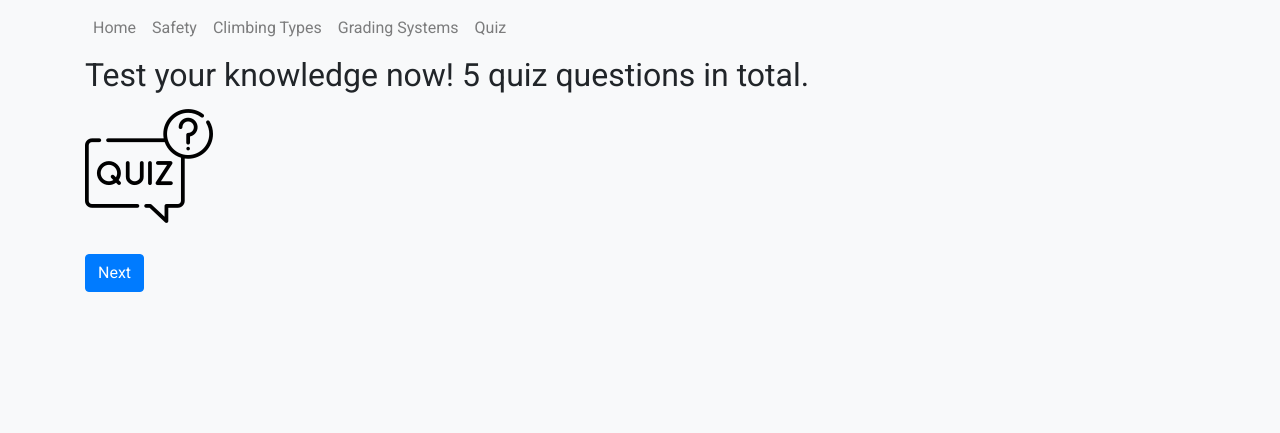
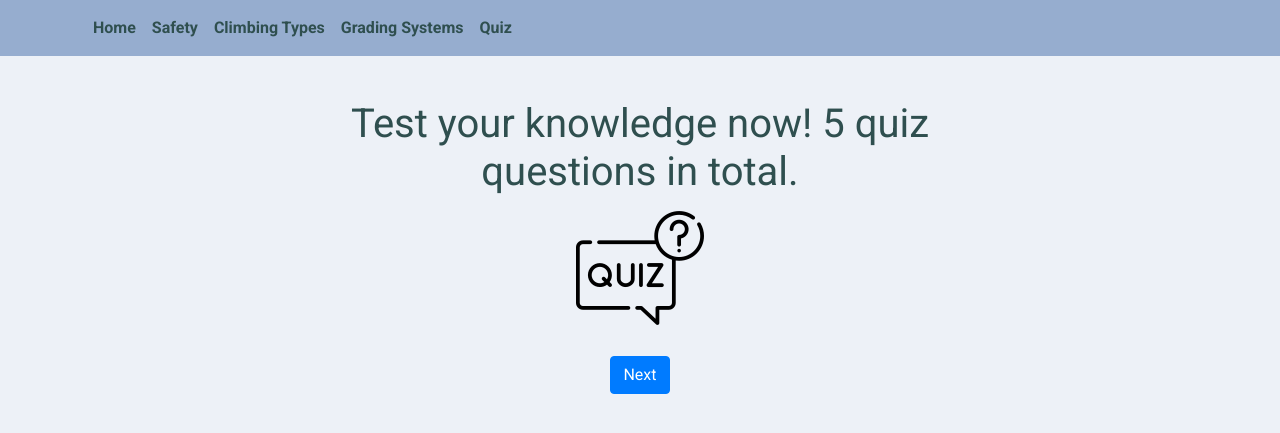
Before and after one commit to vanessazhangyq/rockclimbing101, a Flask app: page /quiz/0 in a window 1280 px wide. Shown: the top 433 px of the page. Run offline with Flask 3, Linux system fonts and the light colour scheme; some libraries are stand-ins or nearby versions.

Commit message:
Styling updates

```diff
--- a/server.py
+++ b/server.py
@@ -12,7 +12,8 @@ lessons = {
         "title": "How to safety fall in bouldering",
         "media": "http://valcursus.nl/media/posts/8/responsive/poster-md.png",
         "media_type": "vertical",
-        "text": "To safely fall, you want to fall on your feet with knees bent (squat position) and engage the Tuck and Roll technique. The Tuck & Roll technique implies that you TUCK your arms as you jump down and ROLL backward to break the fall. Tucking your arms prevents you from landing on and potentially breaking your arms and rolling over takes pressure away from the knees.",
+        "text":
+            "The Tuck & Roll technique implies that you TUCK your arms as you jump down and ROLL backward to break the fall. Tucking your arms prevents you from landing on and potentially breaking your arms and rolling over takes pressure away from your knees.",
         "previous_lesson": "home",
         "next_lesson": "2"
     },
@@ -29,7 +30,7 @@ lessons = {
         "title": "Step 1: T-rex",
         "media": "https://ih1.redbubble.net/image.852291934.8842/flat,750x,075,f-pad,750x1000,f8f8f8.u3.jpg",
         "media_type": "vertical",
-        "text": "Just like a T-rex dinosaur\nLand on your feet with bent knees\nTuck your arms inside",
+        "text": "Just like a T-rex dinosaur - Land on your feet with bent knees & tuck your arms inside.",
         "previous_lesson": "2",
         "next_lesson": "4"
     },
@@ -38,7 +39,7 @@ lessons = {
         "title": "Step 2: Turtle",
         "media": "https://png.pngtree.com/png-clipart/20230813/original/pngtree-funny-tortoise-turtle-walking-climbing-rock-exotic-reptile-cartoon-picture-image_7909655.png",
         "media_type": "horizontal",
-        "text": "Put chin on chest to avoid head injuries",
+        "text": "Just like a turtle - Put chin on chest to avoid head injuries.",
         "previous_lesson": "3",
         "next_lesson": "5"
     },
@@ -47,14 +48,14 @@ lessons = {
         "title": "Step 3: Roll",
         "media": "https://lh5.googleusercontent.com/proxy/MMyexNOu5E33wBjlzTkYGN9gDO29L6C8_No7PbdWkyVjzCMza4Aw51GsamHnQsDLM0FueiA5g-5HPWBfl1qUg72vBA",
         "media_type": "vertical",
-        "text": "Roll back. Don't lean forward otherwise your face will hit the wall.",
+        "text": "Roll back - Don't lean forward otherwise your face will hit the wall.",
         "previous_lesson": "4",
         "next_lesson": "6"
     },
     "6": {
         "lesson_id": "6",
-        "title": "Quick Check 1/2",
-        "question": "You should roll forwards after landing with two feet.",
+        "title": "Quick Check on Safety 1/2",
+        "question": "If the following statement True or False: You should roll forwards after landing with two feet.",
         "options": ["True", "False"],
         "correct_answer": "False",
         "previous_lesson": "5",
@@ -62,7 +63,7 @@ lessons = {
     },
     "7": {
         "lesson_id": "7",
-        "title": "Quick Check 2/2",
+        "title": "Quick Check on Safety 2/2",
         "steps": ["T-rex", "Turtle", "Roll"],
         "previous_lesson": "6",
         "next_lesson": "8"
@@ -72,7 +73,7 @@ lessons = {
     "title": "Congratulations!",
     "media": "https://em-content.zobj.net/source/skype/289/party-popper_1f389.png",
     "media_type": "square",
-    "text": "You finished the Safety section! Please click next to learn about different climbing types!",
+    "text": "You've completed the Safety section! Please click next to learn about the different climbing types!",
     "previous_lesson": "7",
     "next_lesson": "climbing_types/1"
     }
@@ -83,6 +84,7 @@ climbing_types_lessons = {
         "lesson_id": "1",
         "title": "Introduction to Climbing Types",
         "media": "https://media1.thehungryjpeg.com/thumbs2/ori_3749506_dvp8tk78yl6s4dzmurit1ssxf30xip51b173qqm9_young-climber-man-vector-rock-climbing-sport-different-poses-tourist-hiking-trekking-cartoon-character-illustration.jpg",
+        "media_type": "horizontal",
         "text": "Discover different climbing disciplines: Sport, Trad, Bouldering, and Free Solo.",
         "previous_lesson": "8",
         "next_lesson": "2"
@@ -91,6 +93,7 @@ climbing_types_lessons = {
         "lesson_id": "2",
         "title": "Bouldering Techniques",
         "media": "https://st.depositphotos.com/1763191/58677/v/450/depositphotos_586773220-stock-illustration-indoor-rock-climbing-gym-illustration.jpg",
+        "media_type": "horizontal",
         "text": "The most common climbing in gym.No harness required",
         "previous_lesson": "1",
         "next_lesson": "3"
@@ -99,6 +102,7 @@ climbing_types_lessons = {
         "lesson_id": "3",
         "title": "Auto-belay",
         "media": "https://www.wikihow.com/images/thumb/3/36/Belay-Step-21.jpg/v4-460px-Belay-Step-21.jpg.webp",
+        "media_type": "horizontal",
         "text": "There is a auto-belay machine at the top of the wall.Harness required. Don’t need belay partner.",
         "previous_lesson": "2",
         "next_lesson": "4"
@@ -107,6 +111,7 @@ climbing_types_lessons = {
         "lesson_id": "4",
         "title": "Top rope belay",
         "media": "https://www.vdiffclimbing.com/wp-content/images/basics/basic-top-rope-belay/take-in-top-rope-belay-2.png",
+        "media_type": "horizontal",
         "text": "There is an anchor at the top. Harness required. Need a belay partner. ",
         "previous_lesson": "3",
         "next_lesson": "5"
@@ -115,14 +120,16 @@ climbing_types_lessons = {
         "lesson_id": "5",
         "title": "Lead",
         "media": "https://www.vdiffclimbing.com/wp-content/images/basics/basic-top-rope/top-rope-climbing-1.png",
+        "media_type": "vertical",
         "text": "Climber has to adjust the rope. Harness required. Need a belay partner.",
         "previous_lesson": "4",
         "next_lesson": "6"
     },
     "6": {
         "lesson_id": "6",
-        "title": "Quiz on Climbing Types",
+        "title": "Quick Check on Climbing Types 1/1",
         "media": "https://www.wikihow.com/images/thumb/3/36/Belay-Step-21.jpg/v4-460px-Belay-Step-21.jpg.webp",
+        "media_type": "horizontal",
         "text": "",
         "question": "Identify the type of climbing shown in the picture.",
         "options": ["Auto Belay", "Lead", "Bouldering"],
@@ -135,7 +142,7 @@ climbing_types_lessons = {
     "title": "Congratulations!",
     "media": "https://em-content.zobj.net/source/skype/289/party-popper_1f389.png",
     "media_type": "square",
-    "text": "You finished the Climbing Types! Please click next to learn about different climbing types!",
+    "text": "You've completed the Climbing Types section! Please click next to learn about the grading system!",
     "previous_lesson": "6",
     "next_lesson": "grading_systems/1"
     }
@@ -146,6 +153,7 @@ grading_systems_lessons = {
             "lesson_id": "1",
             "title": "Introduction to Grading Systems",
             "media": "https://i.pinimg.com/originals/a1/90/89/a1908956ebfbb4b3af9dd74d31f32109.jpg",
+            "media_type": "horizontal",
             "text": "Discover the grading system!",
             "previous_lesson": "7",
             "next_lesson": "2"
@@ -154,6 +162,7 @@ grading_systems_lessons = {
             "lesson_id": "2",
             "title": "V-Scale",
             "media": "https://i.pinimg.com/736x/5a/82/c1/5a82c17a8be23ffa049327140550ce77.jpg",
+            "media_type": "vertical",
             "text": "V-Scale is the grading system for bouldering in American. As a beginner, start from V0 in gym.",
             "previous_lesson": "1",
             "next_lesson": "3"
@@ -162,13 +171,14 @@ grading_systems_lessons = {
             "lesson_id": "3",
             "title": "Yosemite Decimal System (YDS)",
             "media": "https://static.wixstatic.com/media/a015e3_d349bdd9b9b54ae7b61b65f6d19f0b26~mv2.png",
+            "media_type": "vertical",
             "text": "American Grading system for route climbing. In gym, you would typically found routes in 5.6 - 5.13 levels. As a beginner, start from 5.6",
             "previous_lesson": "2",
             "next_lesson": "4",
         },
         "4": {
             "lesson_id": "4",
-            "title": "Quick Check",
+            "title": "Quick Check on Grading System 1/1",
             "media": "",
             "text": "",
             "question": "What is the grading system for bouldering in America?",
@@ -182,9 +192,9 @@ grading_systems_lessons = {
             "title": "Congratulations!",
             "media": "https://em-content.zobj.net/source/skype/289/party-popper_1f389.png",
             "media_type": "square",
-            "text": "You finished the Grading Systems!",
+            "text": "You've completed the Grading Systems section! Click 'Next' to continue your journey and become a rock climbing newbie!",
             "previous_lesson": "4",
-            "next_lesson": "quiz"
+            "next_lesson": "quiz/0"
         }
 }
 
--- a/static/main.css
+++ b/static/main.css
@@ -3,13 +3,14 @@
 /* All pages universal styles */
 body {
     font-family: 'Roboto', sans-serif;
-    background-color: #f8f9fa;  /* light background color for better readability */
+    background-color: #edf1f7/* light background color for better readability */
 }
 
 /* Home Page Styles */
 .home-title {
     text-align: center;
     margin-top: 20px;
+    color: darkslategray;
 }
 
 .home-icon {
@@ -19,10 +20,11 @@ body {
 }
 
 .home-details {
-    color: #6c757d; /* Bootstrap's default gray */
+    color: #6c757d;
     text-align: center;
     margin-bottom: 20px;
 }
+
 
 /* Safety Page Specific Styles */
 .safety-lesson {
@@ -37,10 +39,13 @@ body {
 
 .lesson-title {
     margin-top: 20px;
+    color: darkslategray;
 }
 
-.lesson-text, .quiz-section {
+.lesson-text {
     margin-top: 20px;
+    font-size: 1.1em;  /* Slightly larger font size for text */
+    color: #6c757d;
 }
 
 /* Media styles */
@@ -87,6 +92,11 @@ body {
     width: 100%; /* Ensures form takes full width for consistent alignment */
 }
 
+.quiz-section {
+    margin-top: 20px;
+    width: 100%;  /* Full width for alignment */
+}
+
 .form-check {
     margin: 5px auto; /* Automatically centers the check within the form */
     width: fit-content; /* Shrinks wrap to the size of its contents */
@@ -108,6 +118,14 @@ body {
 .navigation-buttons {
     display: flex;
     justify-content: space-between; /* Spread apart back and next buttons */
+    margin-top: 20px;
+}
+
+/* Navigation Buttons */
+.navigation-quiz {
+    display: flex;
+    justify-content: center; /* Align buttons to the center */
+    width: 100%;
     margin-top: 20px;
 }
 
--- a/templates/home.html
+++ b/templates/home.html
@@ -1,7 +1,7 @@
 {% extends "layout.html" %}
 
 {% block content %}
-<div class="container mt-4">
+<div class="container mt-4" >
     <!-- Home Page Content -->
     <div class="jumbotron text-center"> <!-- Added text-center to center all contents -->
         <h1 class="display-4 home-title">Rock Climbing 101</h1>
--- a/templates/layout.html
+++ b/templates/layout.html
@@ -17,21 +17,19 @@
     <!-- Main CSS -->
     <link rel="stylesheet" href="{{ url_for('static', filename='main.css') }}">
 
-        <!-- Roboto font -->
-        <link href="https://fonts.googleapis.com/css?family=Roboto:400,700&display=swap" rel="stylesheet">
-
-
+    <!-- Roboto font -->
+    <link href="https://fonts.googleapis.com/css?family=Roboto:400,700&display=swap" rel="stylesheet">
 </head>
 <body>
-<nav class="navbar navbar-expand-lg navbar-light bg-light">
+<nav class="navbar navbar-expand-lg navbar-light" style="background-color:#96adcf;">
     <div class="container">
         <div class="collapse navbar-collapse" id="navbarNavAltMarkup">
             <div class="navbar-nav mr-auto">
-                <a class="nav-link" href="/">Home</a>
-                <a class="nav-link" href="/safety"> Safety</a>
-                <a class="nav-link" href="/climbing_types"> Climbing Types</a>
-                <a class="nav-link" href="/grading_systems"> Grading Systems</a>
-                <a class="nav-link" href="/quiz"> Quiz</a>
+                <a class="nav-link" href="/" style="font-weight: bold; color: darkslategray; ">Home</a>
+                <a class="nav-link" href="/safety" style="font-weight: bold; color: darkslategray;">Safety</a>
+                <a class="nav-link" href="/climbing_types" style="font-weight: bold; color: darkslategray;">Climbing Types</a>
+                <a class="nav-link" href="/grading_systems" style="font-weight: bold; color: darkslategray;">Grading Systems</a>
+                <a class="nav-link" href="/quiz" style="font-weight: bold; color: darkslategray;">Quiz</a>
             </div>
         </div>
     </div>
--- a/templates/quiz.html
+++ b/templates/quiz.html
@@ -1,18 +1,30 @@
 {% extends "layout.html" %}
 
 {% block content %}
-<h2>{{ data.title }}</h2>
+<div class="container mt-4">
+    <div class="row justify-content-center">
+        <div class="col-md-8">
+            <h1 class="lesson-title text-center">{{ data.title }}</h1>
+
+            <!-- Display the quiz's media if available -->
             {% if data.media %}
-    <img src="{{ data.media }}" alt="Media related to the question">
+                <div class="lesson-media text-center">
+                    <img src="{{ data.media }}" alt="Media related to the question" class="img-fluid">
+                </div>
             {% endif %}
+
+            <!-- Quiz Form -->
+            <div class="quiz-section text-center mt-4">
                 <form method="post" action="{{ url_for('quiz', quiz_num=data.next) }}">
                     {% if data.options|length > 0 %}
                         {% for option in data.options %}
-            <input type="radio" name="answer" value="{{ option }}" id="{{ option }}">
-            <label for="{{ option }}">{{ option }}</label><br>
+                            <div class="form-check text-center mx-auto">
+                                <input type="radio" name="answer" value="{{ option }}" id="{{ option }}" class="form-check-input">
+                                <label class="form-check-label" for="{{ option }}">{{ option }}</label>
+                            </div>
                         {% endfor %}
                     {% endif %}
-    <div class="navigation-buttons d-flex justify-content-between mt-4">
+                    <div class="navigation-quiz d-flex justify-content-center mt-4">
                         {% if data.quiz_num == "6" %}
                             <a href="/view_result" class="btn btn-primary">View Result</a>
                         {% else %}
@@ -20,4 +32,8 @@
                         {% endif %}
                     </div>
                 </form>
+            </div>
+        </div>
+    </div>
+</div>
 {% endblock %}
```
Also changed, not shown: templates/climbing_types.html (+48 -27 lines), templates/grading_systems.html (+35 -28 lines). Lines whose indentation alone changed are shown as unchanged.
